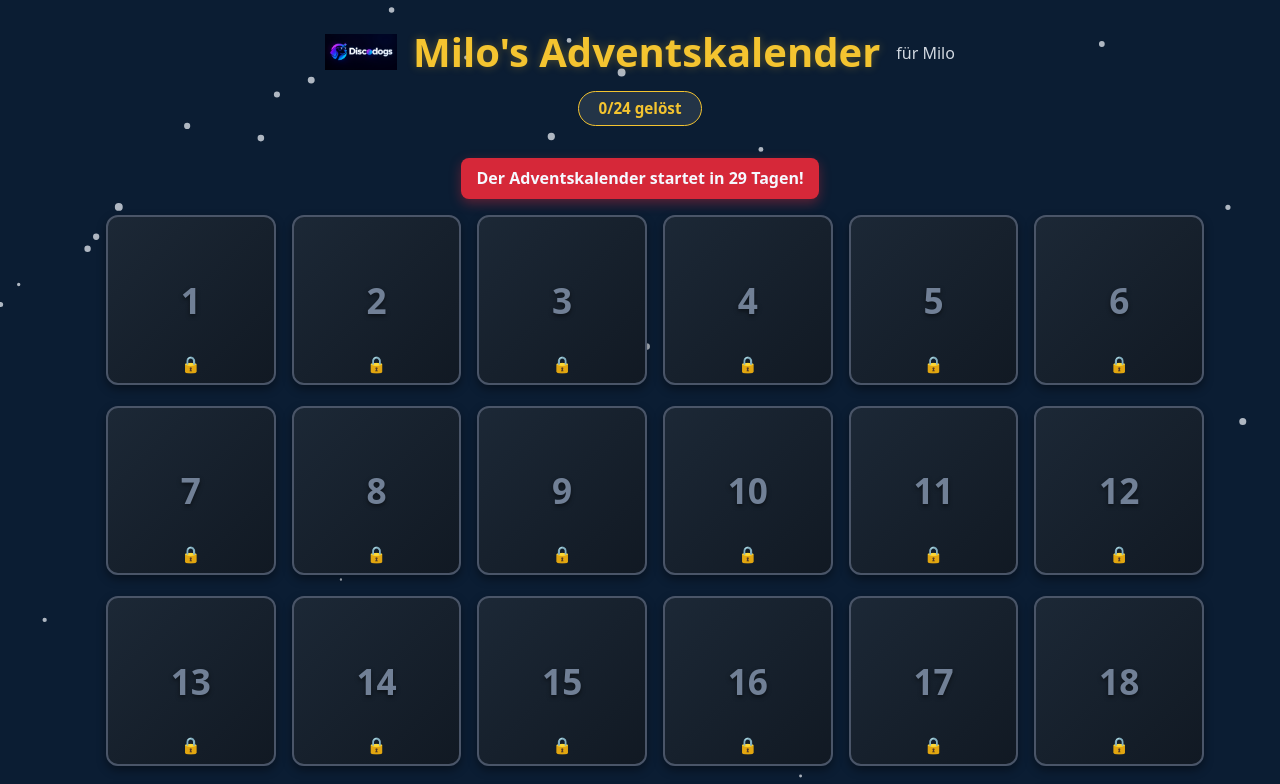
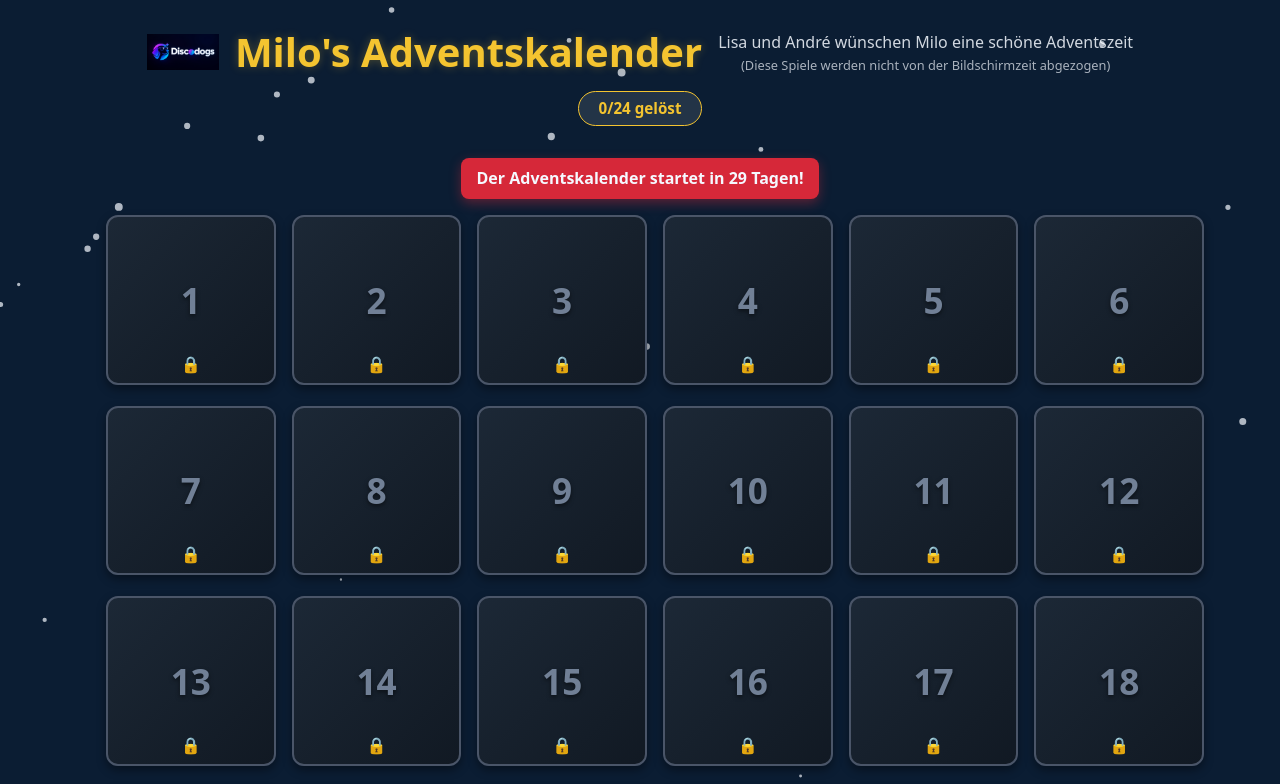
Before and after one commit to rokytnice/adventskalender, a plain HTML site: page milo/index.html in a window 1280 px wide. Shown: the top 784 px of the page. Drawn offline with Linux system fonts and the light colour scheme; files that its build step writes are made by us from their sources.

Commit message:
Untertitel: Lisa und André wünschen $Name eine schöne Adventszeit + Bildschirmzeit-Hinweis
Co-Authored-By: Claude Sonnet 5.5 <noreply@anthropic.com>
Claude-Session: https://claude.ai/code/session_012z24hBrTpnzcM7FmuLgbX7

```diff
--- a/app.js
+++ b/app.js
@@ -5,7 +5,7 @@ window.Games = window.Games || {};
   const _who = (document.documentElement.dataset.who || '').toLowerCase();
   const NAMES = { milo: 'Milo', jonah: 'Jonah', 'lio-levi': 'Lio und Levi' };
   const STORAGE_KEY = 'adv2026-won' + (NAMES[_who] && _who !== 'milo' ? '-' + _who : '');
-  if (NAMES[_who]) { const el = document.getElementById('subtitle'); if (el) { el.textContent = 'für ' + NAMES[_who]; el.hidden = false; } }
+  if (NAMES[_who]) { const el = document.getElementById('subtitle'); if (el) { el.innerHTML = ''; const l1 = document.createElement('span'); l1.textContent = 'Lisa und André wünschen ' + NAMES[_who] + ' eine schöne Adventszeit'; const l2 = document.createElement('small'); l2.textContent = '(Diese Spiele werden nicht von der Bildschirmzeit abgezogen)'; el.append(l1, l2); el.hidden = false; } }
   const _qp = new URLSearchParams(window.location.search);
   const _tv = _qp.get('test') ?? _qp.get('preview');
   const isPreview = _tv !== null && _tv !== '0' && _tv !== 'false';
--- a/style.css
+++ b/style.css
@@ -346,3 +346,5 @@ main {
 }
 .subtitle{margin:.15rem 0 0;color:#f5f9ff;opacity:.85;font-size:1rem}
 .header-brand{flex-wrap:wrap}
+.subtitle span{display:block}.subtitle small{display:block;margin-top:.2rem;font-size:.8rem;opacity:.8}
+.subtitle{text-align:center;max-width:36rem}
```
